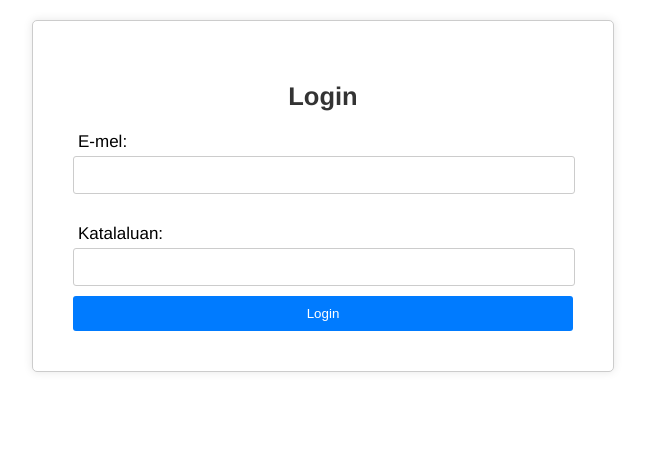
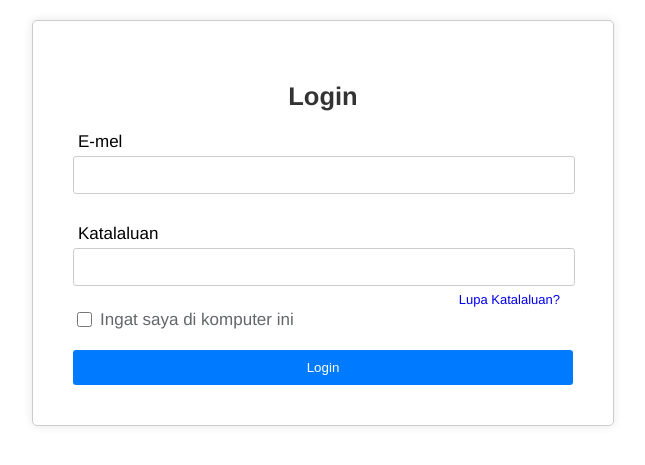
Before and after one commit to LegendaryLHL/Kerja-Kursus-Komputer-Sains, a PHP site: page / in a window 1280 px wide. Shown: the part 55-520 px from the top of the page, without its empty margins (317-962 px from the left). Run offline with PHP 8.4, Linux system fonts and the light colour scheme.

Commit message:
remember me box

```diff
--- a/Src/index.html
+++ b/Src/index.html
@@ -29,11 +29,18 @@
     <div class="login-container">
       <h2>Login</h2>
       <form id="login-form">
-        <label for="email">E-mel:</label>
+        <label for="email">E-mel</label>
         <input type="text" id="email" name="email" required />
 
-        <label for="password">Katalaluan:</label>
+        <label for="password">Katalaluan</label>
         <input type="password" id="password" name="password" required />
+
+        <li><a href="#">Lupa Katalaluan?</a></li>
+
+        <div class="remember-me">
+          <input type="checkbox" id="remember-me" name="remember-me" />
+          <label for="remember-me">Ingat saya di komputer ini</label>
+        </div>
 
         <button type="submit">Login</button>
       </form>
--- a/Src/script.js
+++ b/Src/script.js
@@ -6,7 +6,6 @@ document.getElementById("login-form").addEventListener("submit", function (event
     var password = document.getElementById("password").value;
 
     // You can add your authentication logic here
-    // For this example, we'll just display an alert with the values
     alert("E-mel: " + username + "\nKatalaluan: " + password);
 });
 
--- a/Src/style.css
+++ b/Src/style.css
@@ -16,6 +16,33 @@ body {
     box-shadow: 0px 0px 10px rgba(0, 0, 0, 0.1);
 }
 
+.login-container li{
+    list-style: none;
+    text-align: right;
+}
+.login-container li a {
+    text-decoration: none;
+    font-size: 13px;
+    padding-right: 13px;
+}
+
+.remember-me {
+    display: flex;
+    align-items: center;
+    padding-bottom: 20px;
+}
+
+.remember-me label {
+    margin: 0;
+    margin-left: 5px;
+    color: 	#63666A;
+}
+
+.remember-me input[type="checkbox"] {
+    width: 15px;
+    height: 15px;
+}
+
 h2 {
     text-align: center;
     color: #333;
@@ -32,7 +59,7 @@ input[type="password"] {
     width: calc(100% - 12px);;
     padding-top: 10px;
     padding-bottom: 10px;
-    margin-bottom: 10px;
+    margin-bottom: 3px;
     border: 1px solid #ccc;
     border-radius: 3px;
     padding-left: 10px;
```
